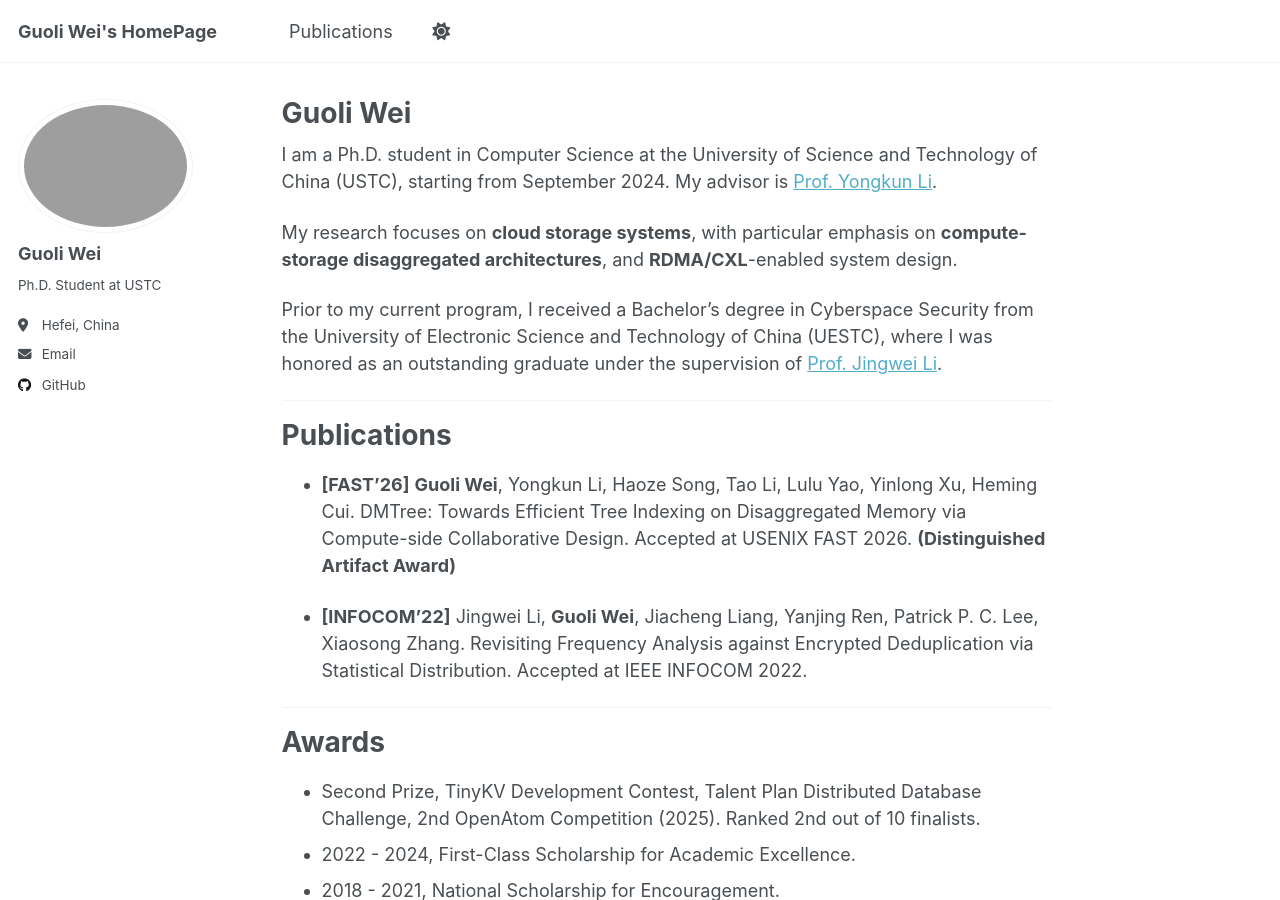
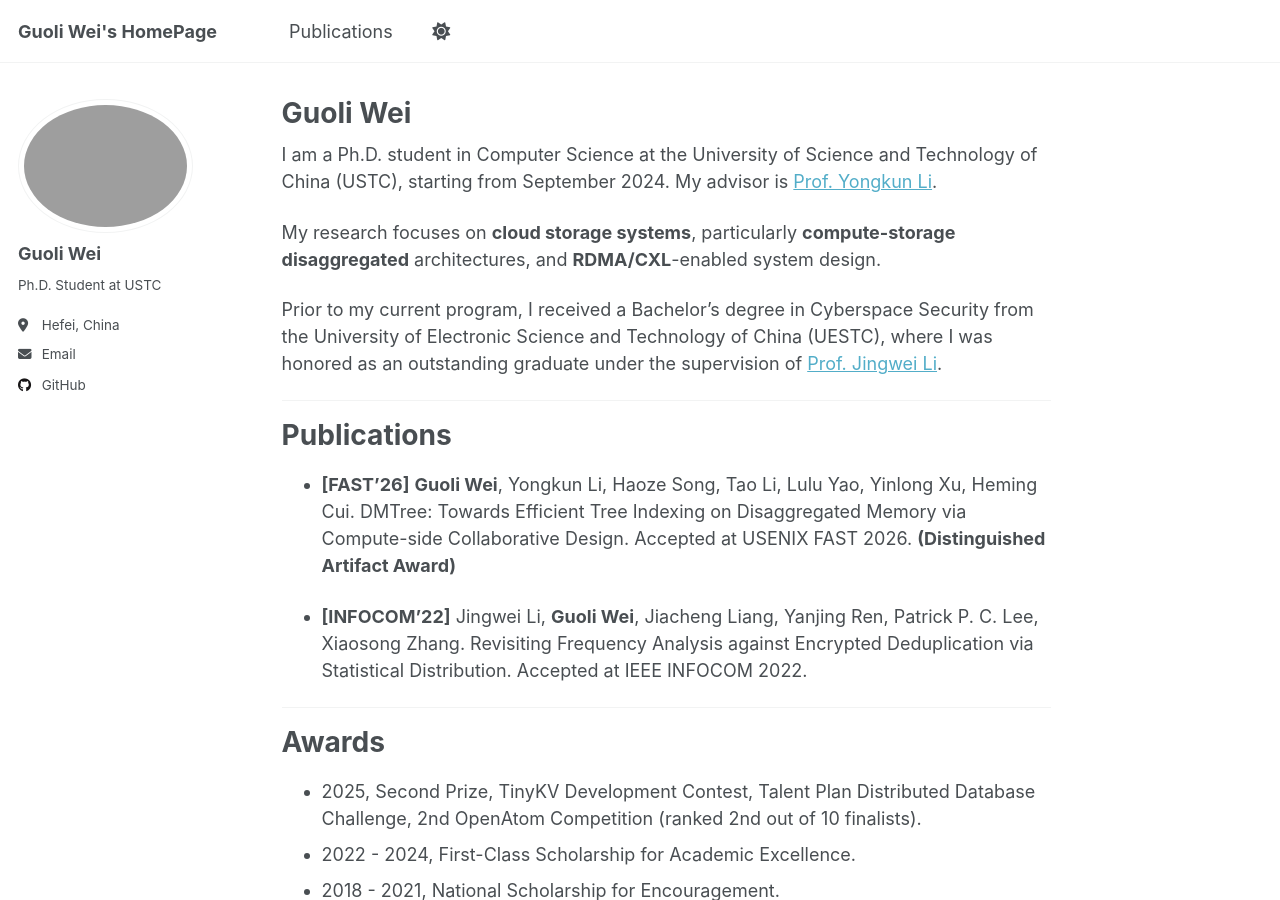
Before and after one commit to muouim/muouim.github.io, a Jekyll site: the page built from _pages/about.md, in a window 1280 px wide and 900 px high. Built offline with Jekyll 4.4.1, drawn with Linux system fonts in a browser that asks for light colours; a script that is not in the unit is left out.

Commit message:
update about.md

```diff
--- a/_pages/about.md
+++ b/_pages/about.md
@@ -9,7 +9,7 @@ redirect_from:
 
 I am a Ph.D. student in Computer Science at the University of Science and Technology of China (USTC), starting from September 2024. My advisor is [Prof. Yongkun Li](http://staff.ustc.edu.cn/~ykli/).
 
-My research focuses on **cloud storage systems**, with particular emphasis on **compute-storage disaggregated architectures**, and **RDMA/CXL**-enabled system design.
+My research focuses on **cloud storage systems**, particularly **compute-storage disaggregated** architectures, and **RDMA/CXL**-enabled system design.
 
 Prior to my current program, I received a Bachelor’s degree in Cyberspace Security from the University of Electronic Science and Technology of China (UESTC), where I was honored as an outstanding graduate under the supervision of [Prof. Jingwei Li](https://jingwei87.github.io/).
 
@@ -29,7 +29,7 @@ Prior to my current program, I received a Bachelor’s degree in Cyberspace Secu
 
 # Awards
 
-- Second Prize, TinyKV Development Contest, Talent Plan Distributed Database Challenge, 2nd OpenAtom Competition (2025). Ranked 2nd out of 10 finalists.
+- 2025, Second Prize, TinyKV Development Contest, Talent Plan Distributed Database Challenge, 2nd OpenAtom Competition (ranked 2nd out of 10 finalists).
 - 2022 - 2024, First-Class Scholarship for Academic Excellence.
 - 2018 - 2021, National Scholarship for Encouragement.
 
```
Also changed, not shown: _publications/2022-infocom-distribution-attack.md (+2 -2 lines), _publications/2026-fast-dmtree.md (+2 -2 lines).
